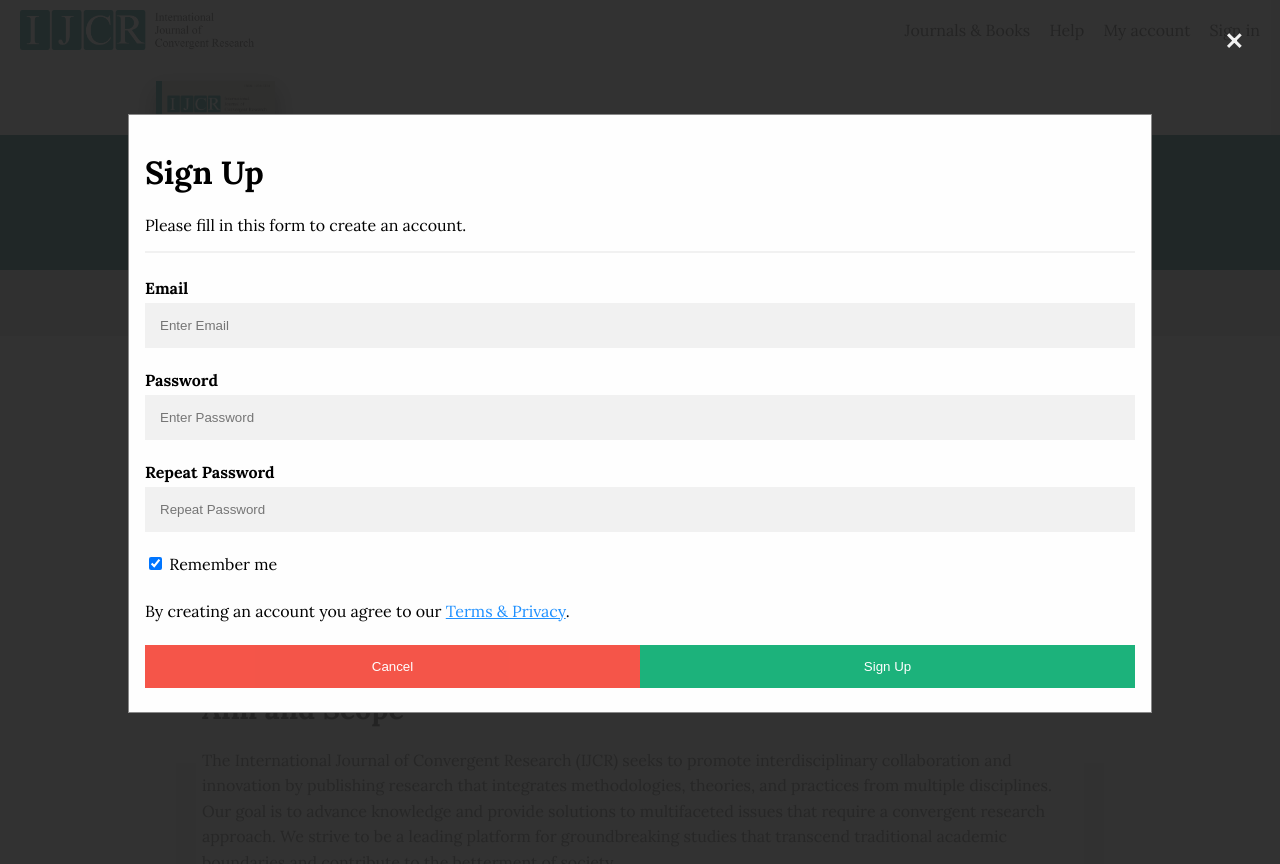
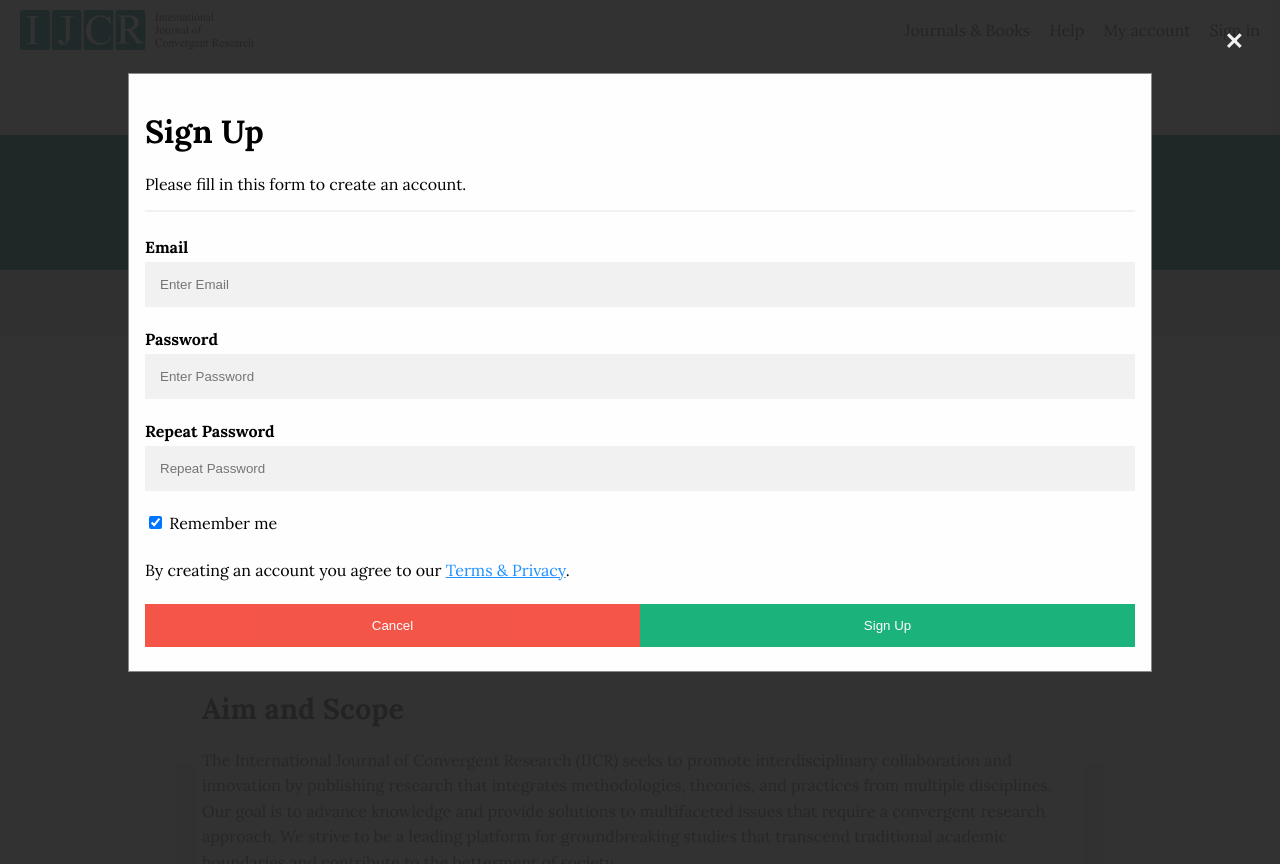
Before and after one commit to Om-Mishra7/IJCRES, a Flask app: page / in a window 1280 px wide, after a click on "Sign in". Run offline with Flask 3, Linux system fonts and the light colour scheme.

Commit message:
reduce modal padding of signup to 9px

```diff
--- a/static/signup.css
+++ b/static/signup.css
@@ -61,7 +61,7 @@
     height: 100%;
     overflow: auto;
     background-color: #232323ed;
-    padding-top: 50px;
+    padding-top: 9px;
 }
 
 .modal-content {
```
